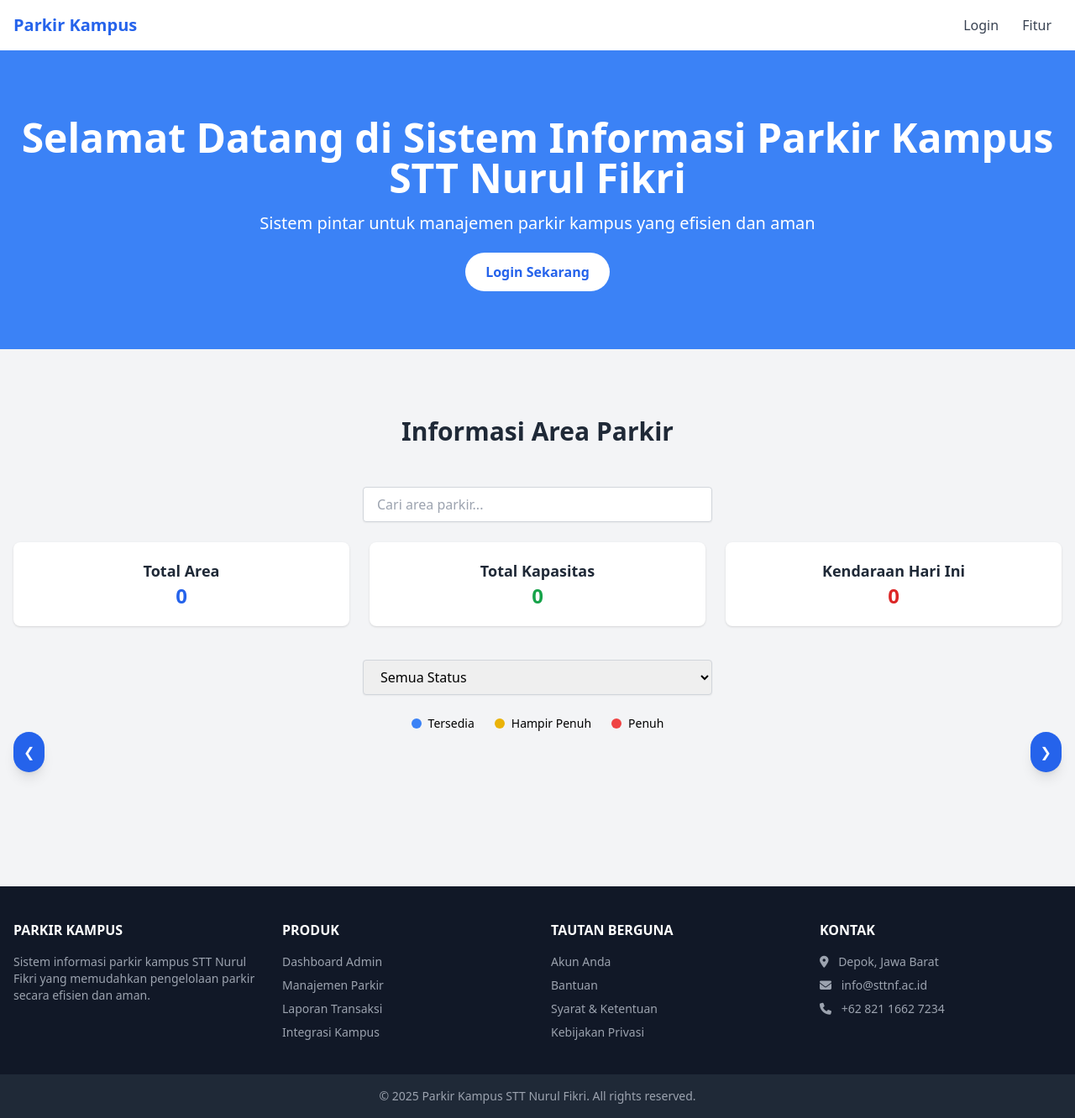
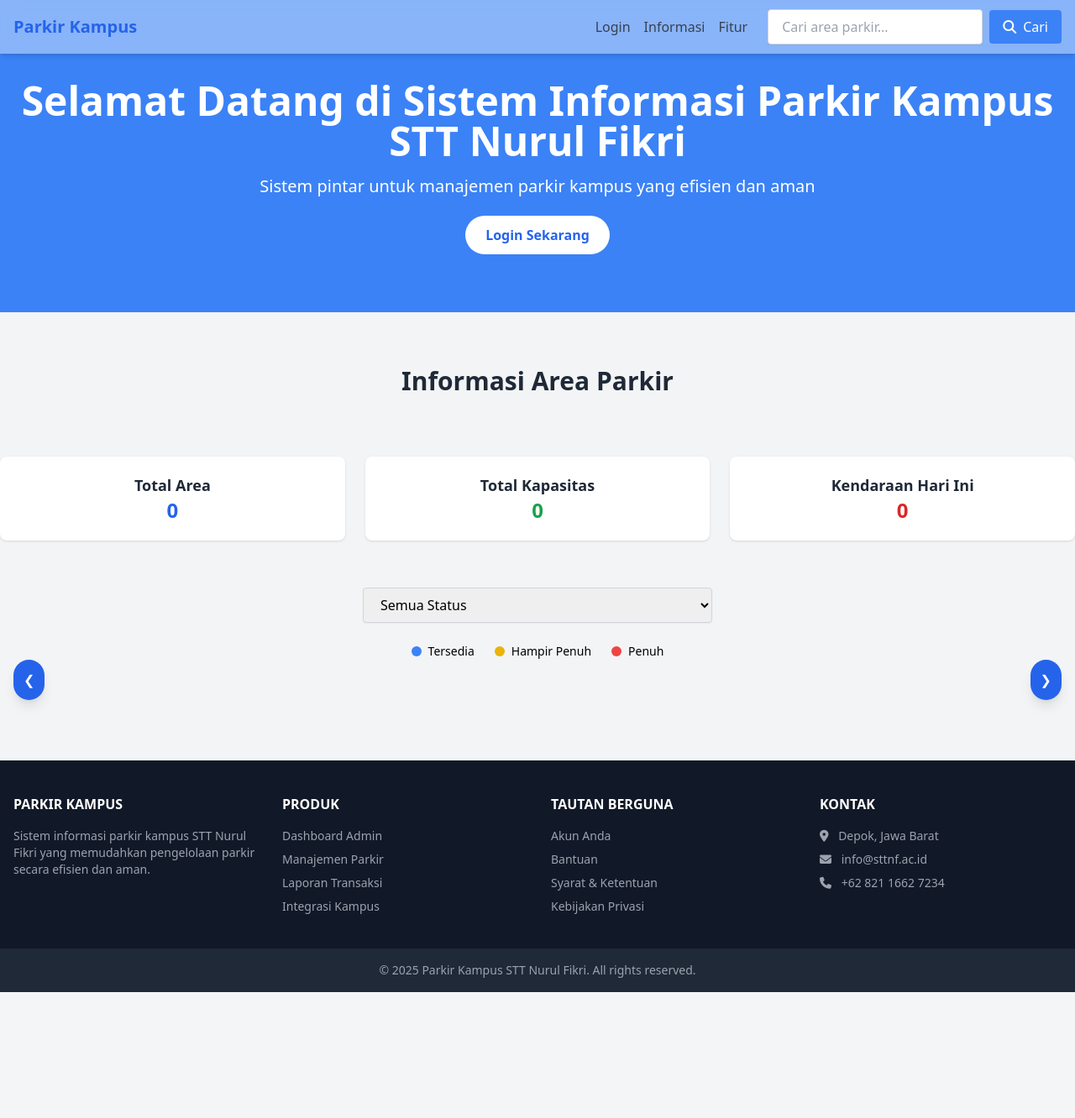
Before and after one commit to ZanIhsan2/Projek-UTS-Kel11, a PHP site: page /landpage.php in a window 1280 px wide. Shown: the whole page at 84% size. After the commit the page ends 1182 px from the top, so only its background shows below. Run offline with PHP 8.4, Linux system fonts and the light colour scheme; data that the repository does not hold is empty; some libraries are stand-ins or nearby versions.

Commit message:
update_pencarian

```diff
--- a/landpage.php
+++ b/landpage.php
@@ -62,18 +62,38 @@ $total_kendaraan = array_sum(array_column($areas, 'vehicles_today'));
 <body class="bg-gray-100 font-sans leading-normal tracking-normal">
 
     <!-- Navbar -->
-    <nav class="bg-white shadow-lg">
-        <div class="max-w-7xl mx-auto px-4 py-4 flex justify-between items-center">
+    <nav class="bg-white/40 backdrop-blur-md shadow-md fixed top-0 w-full h-16 z-50">
+      <div class="max-w-7xl mx-auto px-4 h-16 flex items-center justify-between">
         <div class="text-xl font-bold text-blue-600">Parkir Kampus</div>
-            <div>
-                <a href="./Fitur/login.php" class="text-gray-700 hover:text-blue-500 px-3">Login</a>
-                <a href="#features" class="text-gray-700 hover:text-blue-500 px-3">Fitur</a>
+
+        <!-- Tombol Hamburger -->
+        <button id="menu-toggle" class="md:hidden text-gray-600 focus:outline-none">
+          <i class="fas fa-bars text-xl"></i>
+        </button>
+
+        <!-- Menu Navigasi -->
+        <div id="menu" class="hidden md:flex md:items-center md:space-x-6 absolute md:static top-16 left-0 w-full md:w-auto bg-white md:bg-transparent shadow-md md:shadow-none px-4 py-4 md:p-0 transition-all duration-300 flex-col md:flex-row space-y-4 md:space-y-0 z-40">
+
+          <!-- Link Navigasi -->
+          <div class="flex flex-col md:flex-row md:items-center md:space-x-4 w-full md:w-auto">
+            <a href="./Fitur/login.php" class="text-gray-700 hover:text-blue-500">Login</a>
+            <a href="#info" class="text-gray-700 hover:text-blue-500">Informasi</a>
+            <a href="#features" class="text-gray-700 hover:text-blue-500">Fitur</a>
+          </div>
+
+          <!-- Form Pencarian -->
+          <div class="flex flex-col md:flex-row md:items-center md:space-x-2 w-full md:w-auto">
+            <input type="text" id="searchArea" placeholder="Cari area parkir..." class="px-4 py-2 border border-gray-300 rounded w-full md:w-64 shadow-sm focus:outline-none focus:ring-2 focus:ring-blue-400" />
+            <button id="searchBtn" class="flex items-center justify-center bg-blue-500 text-white px-4 py-2 rounded hover:bg-blue-600 transition w-full md:w-auto mt-2 md:mt-0">
+              <i class="fas fa-search mr-2"></i>Cari
+            </button>
+          </div>
         </div>
       </div>
     </nav>
 
     <!-- Hero Section -->
-    <section class="bg-blue-500 text-white py-12 md:py-20">
+    <section class="bg-blue-500 text-white pt-20 md:pt-24 pb-12 md:pb-20">
         <div class="max-w-7xl mx-auto text-center">
             <h1 class="text-4xl md:text-5xl font-bold mb-4">Selamat Datang di Sistem Informasi Parkir Kampus STT Nurul Fikri</h1>
             <p class="text-lg md:text-xl mb-8">Sistem pintar untuk manajemen parkir kampus yang efisien dan aman</p>
@@ -81,18 +101,10 @@ $total_kendaraan = array_sum(array_column($areas, 'vehicles_today'));
         </div>
     </section>
 
-    <!-- Features Section -->
-    <section id="features" class="py-20 bg-gray-100 relative">
-        <div class="max-w-7xl mx-auto px-4 relative">
-            <h2 class="text-3xl font-bold text-center mb-12 text-gray-800">Informasi Area Parkir</h2>
+    <h2 id="info" class="py-16 text-3xl font-bold text-center text-gray-800">Informasi Area Parkir</h2>
 
-            <!-- Input pencarian -->
-            <div class="mb-6 flex justify-center">
-                <input type="text" id="searchArea" placeholder="Cari area parkir..." class="px-4 py-2 border border-gray-300 rounded w-full md:w-1/3 shadow-sm focus:outline-none focus:ring-2 focus:ring-blue-400">
-            </div>
-
-            <!-- Statistik Ringkas -->
-            <div class="grid grid-cols-1 sm:grid-cols-3 gap-6 mb-10 text-center text-gray-800">
+    <!-- Informasi Singkat Parkiran -->
+    <div class="grid grid-cols-1 sm:grid-cols-3 gap-6 mb-10 text-center text-gray-800 mt-2">
       <div class="bg-white shadow rounded-lg p-5">
         <h4 class="text-lg font-semibold">Total Area</h4>
         <p class="text-2xl font-bold text-blue-600"><?= $total_area ?></p>
@@ -106,6 +118,10 @@ $total_kendaraan = array_sum(array_column($areas, 'vehicles_today'));
         <p class="text-2xl font-bold text-red-600"><?= $total_kendaraan ?></p>
       </div>
     </div>
+
+    <!-- Features Section -->
+    <section id="features" class="py-4 bg-gray-100 relative">
+        <div class="max-w-7xl mx-auto px-4 relative">
 
             <!-- Filter Kapasitas Area Parkir -->
             <div class="mb-6 flex justify-center">
@@ -141,6 +157,12 @@ $total_kendaraan = array_sum(array_column($areas, 'vehicles_today'));
             </style>
 
             <div id="sliderWrapper" class="relative">
+              <!-- Slider -->
+              <div id="slider" class="overflow-x-auto scroll-smooth no-scrollbar">
+                <div id="areaCards" class="flex space-x-6 min-w-max">
+                    <!-- Data akan ke Refresh setiap 70 detik -->
+                </div>
+              </div>
               <!-- Tombol di kiri dan kanan slider -->
               <button id="prevBtn" class="absolute left-0 top-1/2 transform -translate-y-1/2 z-10 bg-blue-600 text-white p-3 rounded-full shadow-lg hover:bg-blue-700">
                 &#10094;
@@ -148,25 +170,33 @@ $total_kendaraan = array_sum(array_column($areas, 'vehicles_today'));
               <button id="nextBtn" class="absolute right-0 top-1/2 transform -translate-y-1/2 z-10 bg-blue-600 text-white p-3 rounded-full shadow-lg hover:bg-blue-700">
                 &#10095;
               </button>
-
-            <!-- Slider -->
-            <div id="slider" class="overflow-x-auto scroll-smooth no-scrollbar">
-                <div id="areaCards" class="flex space-x-6 min-w-max">
-                    <!-- Data akan muncul (Refresh) menggunakan JavaScript -->
-                </div>
-            </div>
             </div>
         </div>
     </section>
 
     <!-- JavaScript -->
 
-    <!-- Slider Script -->
+    <!-- Toogle atau Hamburger menu -->
     <script>
+      document.getElementById("menu-toggle").addEventListener("click", function () {
+        const menu = document.getElementById("menu");
+        menu.classList.toggle("hidden");
+      });
+    </script>
+
+    <!-- Slider -->
+    <script>
+        document.addEventListener("DOMContentLoaded", function() {
         function initSlider() {
             const slider = document.getElementById("slider");
             const prevBtn = document.getElementById("prevBtn");
             const nextBtn = document.getElementById("nextBtn");
+
+            // Pastikan elemen-elemen ditemukan
+            if (!slider || !prevBtn || !nextBtn) {
+                console.error("Elemen slider atau tombol tidak ditemukan!");
+                return;
+            }
 
             let scrollAmount = 0;
             const scrollStep = 320;
@@ -185,23 +215,65 @@ $total_kendaraan = array_sum(array_column($areas, 'vehicles_today'));
             nextBtn.addEventListener("click", slideNext);
             prevBtn.addEventListener("click", slidePrev);
 
+            // Menjalankan fungsi slideNext secara otomatis setiap 4 detik
             setInterval(slideNext, 3500);
           }
+
+          initSlider();
+        });
     </script>
 
 
     <!-- Pencarian -->
     <script>
       const searchInput = document.getElementById('searchArea');
-        searchInput.addEventListener('keyup', function () {
-            const keyword = this.value.toLowerCase();
+      const searchBtn = document.getElementById('searchBtn');
+
+      let debounceTimer;
+
+      function filterAndScroll() {
+        const keyword = searchInput.value.toLowerCase();
         const cards = document.querySelectorAll('#slider .flex > div');
+        let foundMatch = false;
+
         cards.forEach(card => {
           const nama = card.querySelector('h3').innerText.toLowerCase();
-                card.style.display = nama.includes(keyword) ? 'block' : 'none';
+          if (nama.includes(keyword)) {
+            card.style.display = 'block';
+            foundMatch = true;
+          } else {
+            card.style.display = 'none';
+          }
         });
+
+        if (foundMatch) {
+          document.getElementById('features').scrollIntoView({ behavior: 'smooth' });
+        }
+      }
+
+      // Debounce saat ngetik
+      searchInput.addEventListener('keyup', function (e) {
+        clearTimeout(debounceTimer);
+        debounceTimer = setTimeout(() => {
+          filterAndScroll();
+        }, 1000);
+      });
+
+      // Tekan Enter = langsung cari
+      searchInput.addEventListener('keypress', function (e) {
+        if (e.key === 'Enter') {
+          clearTimeout(debounceTimer);
+          filterAndScroll();
+        }
+      });
+
+      // Klik tombol cari = langsung cari
+      searchBtn.addEventListener('click', function () {
+        clearTimeout(debounceTimer);
+        filterAndScroll();
       });
     </script>
+
 
     <!-- Filter Area Parkir -->
     <script>
@@ -234,17 +306,8 @@ $total_kendaraan = array_sum(array_column($areas, 'vehicles_today'));
         // Panggil pertama kali
         fetchAreaData();
 
-        // Lalu refresh otomatis setiap 60 detik
-        setInterval(fetchAreaData, 60000);
-
-        function fetchAreaData() {
-          fetch('data.php')
-            .then(response => response.text())
-            .then(html => {
-            document.getElementById('areaCards').innerHTML = html;
-          initSlider(); // <-- aktifkan slider ulang
-          });
-        }
+        // Lalu refresh otomatis setiap 70 detik
+        setInterval(fetchAreaData, 70000);
     </script>
 
     <!-- Footer -->
```
Lines whose indentation alone changed are shown as unchanged.
